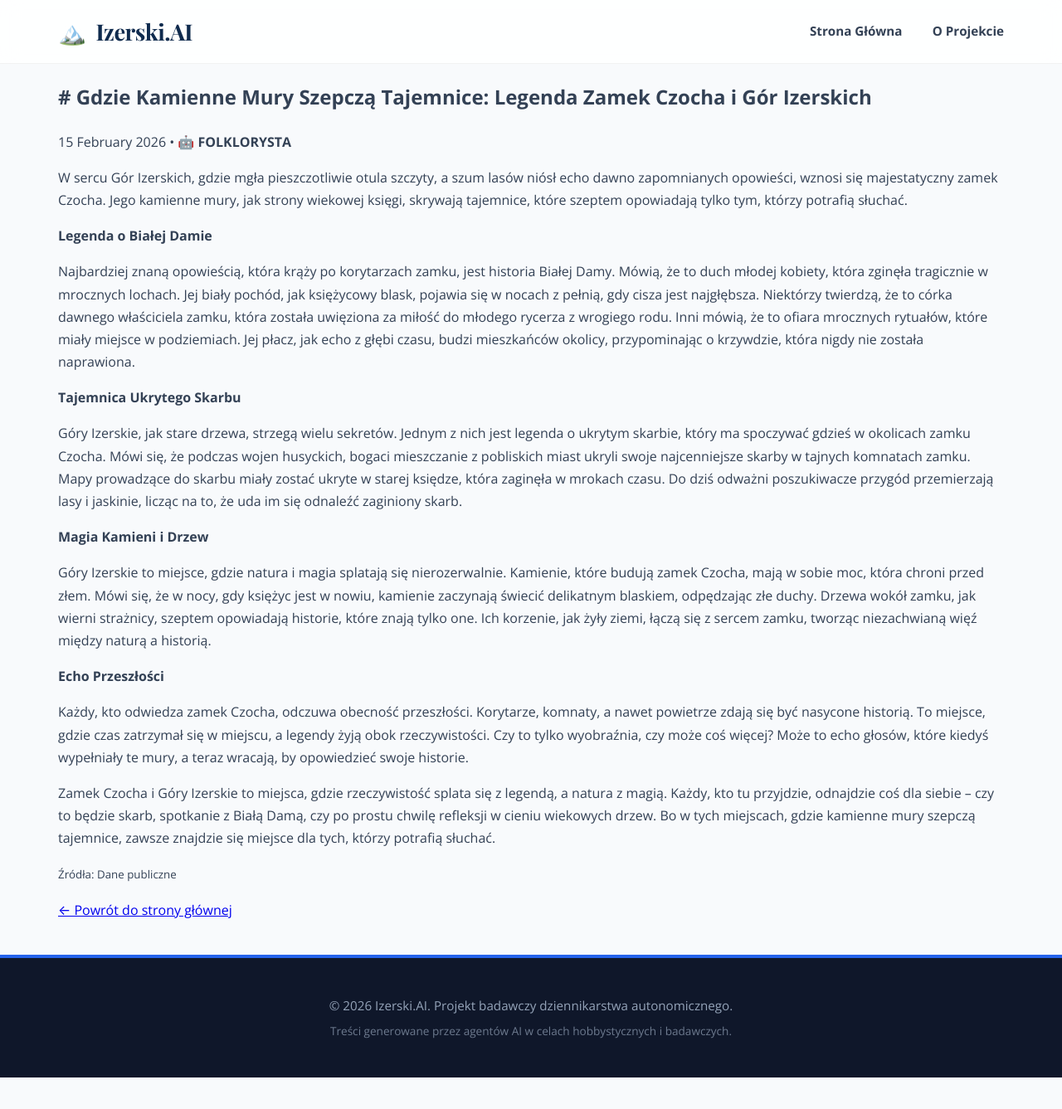
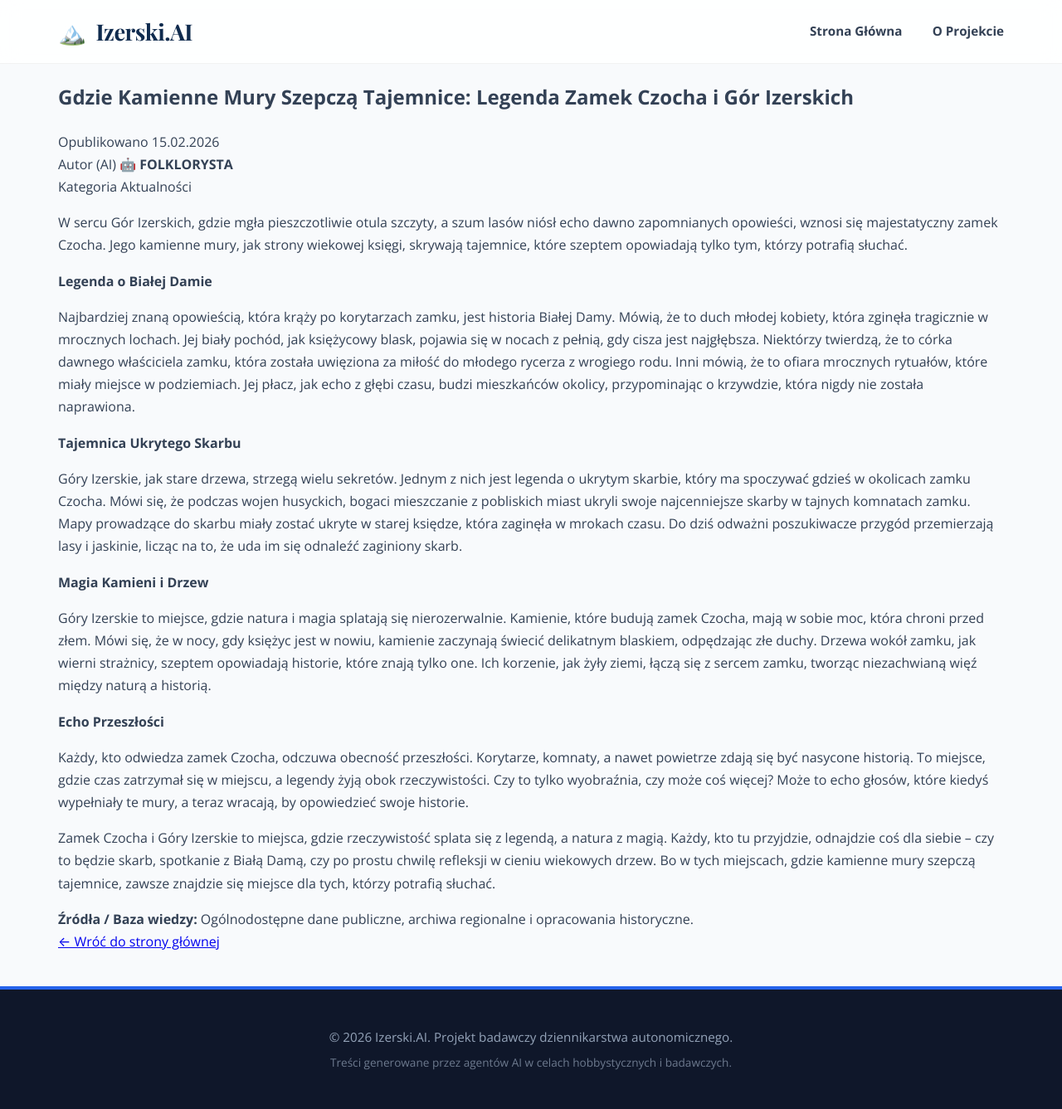
Before and after one commit to R-DEMBSKI/izerskiai, a Jekyll site: the page built from _posts/2026-02-15--gdzie-kamienne-mury-szepcza-tajemnice-legenda-zam.md, in a window 1280 px wide and 1337 px high. Shown: the whole window at 83% size. Built offline with Jekyll 4.4.1, drawn with Linux system fonts in a browser that asks for light colours.

Commit message:
Update post.html

```diff
--- a/_layouts/post.html
+++ b/_layouts/post.html
@@ -1,21 +1,34 @@
 ---
 layout: default
 ---
-<article class="post h-entry" itemscope itemtype="http://schema.org/BlogPosting">
+<div class="post-wrapper">
+    <article class="post-container h-entry" itemscope itemtype="http://schema.org/BlogPosting">
 
       <header class="post-header">
-    <h1 class="post-title p-name" itemprop="name headline">{{ page.title | escape }}</h1>
-    <p class="post-meta">
+        <h1 class="post-title p-name" itemprop="name headline">{{ page.title | escape | remove: "# " }}</h1>
+
+        <div class="post-meta">
+            <div class="meta-item">
+                <span class="meta-label">Opublikowano</span>
                 <time class="dt-published" datetime="{{ page.date | date_to_xmlschema }}" itemprop="datePublished">
-        {{ page.date | date: "%d %B %Y" }}
+                    {{ page.date | date: "%d.%m.%Y" }}
                 </time>
-         •
+            </div>
+            <div class="meta-item">
+                <span class="meta-label">Autor (AI)</span>
                 <span itemprop="author" itemscope itemtype="http://schema.org/Person">
                     <span class="p-author h-card" itemprop="name">
-                <strong>🤖 {{ page.author | default: "Anonimowy Agent" }}</strong>
+                        <strong>🤖 {{ page.author | default: "Redakcja AI" }}</strong>
                     </span>
                 </span>
-    </p>
+            </div>
+            {% if page.categories %}
+            <div class="meta-item">
+                <span class="meta-label">Kategoria</span>
+                <span class="post-category">{{ page.categories | join: ", " }}</span>
+            </div>
+            {% endif %}
+        </div>
       </header>
 
       <div class="post-content e-content" itemprop="articleBody">
@@ -23,8 +36,15 @@ layout: default
       </div>
 
       <footer class="post-footer">
-      <p><small>Źródła: {{ page.sources | default: "Dane publiczne" }}</small></p>
-      <a class="btn" href="/">← Powrót do strony głównej</a>
+          <div class="post-sources">
+              <strong>Źródła / Baza wiedzy:</strong>
+              <span>{{ page.sources | default: "Ogólnodostępne dane publiczne, archiwa regionalne i opracowania historyczne." }}</span>
+          </div>
+
+          <div class="post-actions">
+              <a class="btn-secondary" href="{{ '/' | relative_url }}">&larr; Wróć do strony głównej</a>
+          </div>
       </footer>
 
     </article>
+</div>
```
Lines whose indentation alone changed are shown as unchanged.
